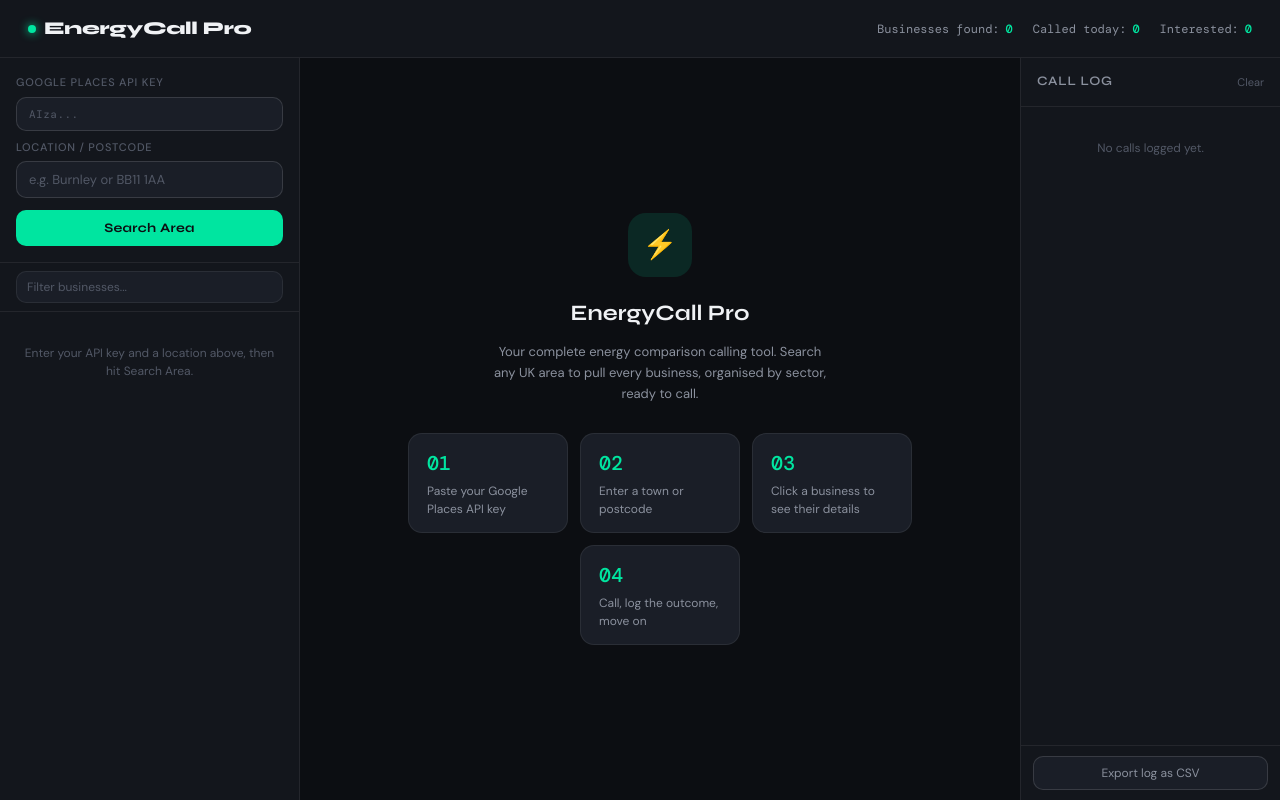
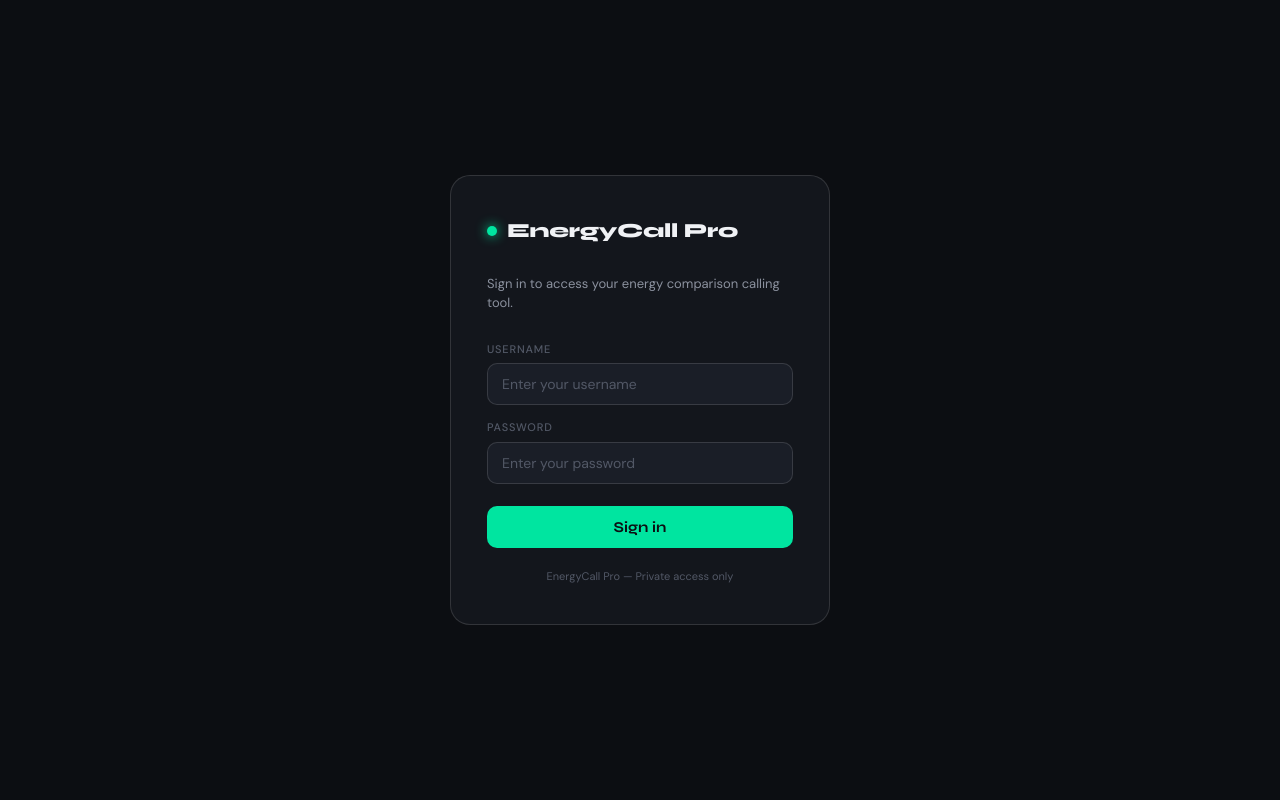
Before and after one commit to MrHaych/EnergyCallPro, a plain HTML site: page index.html in a window 1280 px wide. Drawn offline with nearby package versions, Linux system fonts and the light colour scheme.

Commit message:
Update index.html

```diff
--- a/index.html
+++ b/index.html
@@ -714,6 +714,136 @@ header {
 /* no phone */
 .no-phone { color: var(--text3) !important; font-size: 13px !important; }
 
+/* ── LOGIN SCREEN ── */
+.login-screen {
+  position: fixed;
+  inset: 0;
+  background: var(--bg);
+  display: flex;
+  align-items: center;
+  justify-content: center;
+  z-index: 9999;
+  flex-direction: column;
+  gap: 0;
+}
+
+.login-box {
+  background: var(--surface);
+  border: 1px solid var(--border2);
+  border-radius: 20px;
+  padding: 40px 36px;
+  width: 100%;
+  max-width: 380px;
+}
+
+.login-logo {
+  display: flex;
+  align-items: center;
+  gap: 10px;
+  margin-bottom: 28px;
+}
+
+.login-logo-dot {
+  width: 10px; height: 10px;
+  background: var(--accent);
+  border-radius: 50%;
+  box-shadow: 0 0 12px var(--accent);
+}
+
+.login-logo-text {
+  font-family: 'Syne', sans-serif;
+  font-weight: 800;
+  font-size: 20px;
+  letter-spacing: -0.3px;
+}
+
+.login-tagline {
+  font-size: 13px;
+  color: var(--text2);
+  margin-bottom: 28px;
+  line-height: 1.5;
+}
+
+.login-field {
+  margin-bottom: 14px;
+}
+
+.login-field label {
+  display: block;
+  font-size: 11px;
+  font-weight: 500;
+  color: var(--text3);
+  text-transform: uppercase;
+  letter-spacing: 0.8px;
+  margin-bottom: 6px;
+}
+
+.login-field input {
+  width: 100%;
+  background: var(--surface2);
+  border: 1px solid var(--border2);
+  border-radius: var(--radius);
+  padding: 11px 14px;
+  color: var(--text);
+  font-family: 'DM Sans', sans-serif;
+  font-size: 14px;
+  outline: none;
+  transition: border-color 0.15s;
+}
+
+.login-field input:focus { border-color: var(--accent); }
+.login-field input::placeholder { color: var(--text3); }
+
+.login-btn {
+  width: 100%;
+  background: var(--accent);
+  color: #0c0e12;
+  border: none;
+  border-radius: var(--radius);
+  padding: 12px;
+  font-family: 'Syne', sans-serif;
+  font-weight: 700;
+  font-size: 15px;
+  cursor: pointer;
+  margin-top: 8px;
+  transition: background 0.15s, transform 0.1s;
+}
+
+.login-btn:hover { background: #00ffb3; }
+.login-btn:active { transform: scale(0.98); }
+
+.login-error {
+  background: var(--danger-dim);
+  border: 1px solid var(--danger);
+  border-radius: var(--radius);
+  padding: 9px 12px;
+  font-size: 13px;
+  color: var(--danger);
+  margin-top: 12px;
+  display: none;
+  text-align: center;
+}
+
+.login-error.visible { display: block; }
+
+.login-footer {
+  font-size: 11px;
+  color: var(--text3);
+  text-align: center;
+  margin-top: 20px;
+}
+
+.logout-btn {
+  font-size: 12px;
+  color: var(--text3);
+  background: none;
+  border: none;
+  cursor: pointer;
+  font-family: 'DM Sans', sans-serif;
+  padding: 0;
+}
+.logout-btn:hover { color: var(--danger); }
+
 /* scrollbar search */
 .search-filter-wrap {
   padding: 8px 16px;
@@ -755,15 +885,38 @@ header {
 </head>
 <body>
 
+<!-- LOGIN SCREEN -->
+<div class="login-screen" id="loginScreen">
+  <div class="login-box">
+    <div class="login-logo">
+      <div class="login-logo-dot"></div>
+      <div class="login-logo-text">EnergyCall Pro</div>
+    </div>
+    <p class="login-tagline">Sign in to access your energy comparison calling tool.</p>
+    <div class="login-field">
+      <label>Username</label>
+      <input type="text" id="loginUser" placeholder="Enter your username" autocomplete="username" />
+    </div>
+    <div class="login-field">
+      <label>Password</label>
+      <input type="password" id="loginPass" placeholder="Enter your password" autocomplete="current-password" />
+    </div>
+    <button class="login-btn" onclick="attemptLogin()">Sign in</button>
+    <div class="login-error" id="loginError">Incorrect username or password. Please try again.</div>
+    <p class="login-footer">EnergyCall Pro &mdash; Private access only</p>
+  </div>
+</div>
+
 <header>
   <div class="logo">
     <div class="logo-dot"></div>
     EnergyCall Pro
   </div>
-  <div class="header-stats">
+    <div class="header-stats">
     <div class="stat-pill">Businesses found: <strong id="hdr-total">0</strong></div>
     <div class="stat-pill">Called today: <strong id="hdr-called">0</strong></div>
     <div class="stat-pill">Interested: <strong id="hdr-interested">0</strong></div>
+    <button class="logout-btn" onclick="logout()">Sign out</button>
   </div>
 </header>
 
@@ -840,6 +993,48 @@ header {
 <div class="toast" id="toast"></div>
 
 <script>
+const CREDENTIALS = { username: 'mrhaych', password: 'EnergyPro2026!' };
+const SESSION_KEY = 'ecp_auth';
+
+function checkAuth() {
+  const authed = sessionStorage.getItem(SESSION_KEY);
+  if (authed === 'true') {
+    document.getElementById('loginScreen').style.display = 'none';
+  }
+}
+
+function attemptLogin() {
+  const user = document.getElementById('loginUser').value.trim();
+  const pass = document.getElementById('loginPass').value;
+  const err = document.getElementById('loginError');
+  if (user === CREDENTIALS.username && pass === CREDENTIALS.password) {
+    sessionStorage.setItem(SESSION_KEY, 'true');
+    document.getElementById('loginScreen').style.display = 'none';
+    err.classList.remove('visible');
+    toast('Welcome back, ' + user + '!');
+  } else {
+    err.classList.add('visible');
+    document.getElementById('loginPass').value = '';
+    document.getElementById('loginPass').focus();
+  }
+}
+
+function logout() {
+  sessionStorage.removeItem(SESSION_KEY);
+  document.getElementById('loginScreen').style.display = 'flex';
+  document.getElementById('loginUser').value = '';
+  document.getElementById('loginPass').value = '';
+  document.getElementById('loginError').classList.remove('visible');
+}
+
+document.addEventListener('keydown', e => {
+  if (document.getElementById('loginScreen').style.display !== 'none') {
+    if (e.key === 'Enter') attemptLogin();
+  }
+});
+
+checkAuth();
+
 const SECTORS = [
   {name:"Retail", icon:"🛍", tag:"B2C", types:["supermarket","convenience_store","clothing_store","hardware_store","pharmacy","book_store","pet_store","electronics_store","furniture_store","florist","shoe_store","department_store","liquor_store"]},
   {name:"Hospitality & Food", icon:"🍽", tag:"B2C", types:["restaurant","cafe","bar","bakery","meal_takeaway","night_club","lodging","hotel"]},
```
